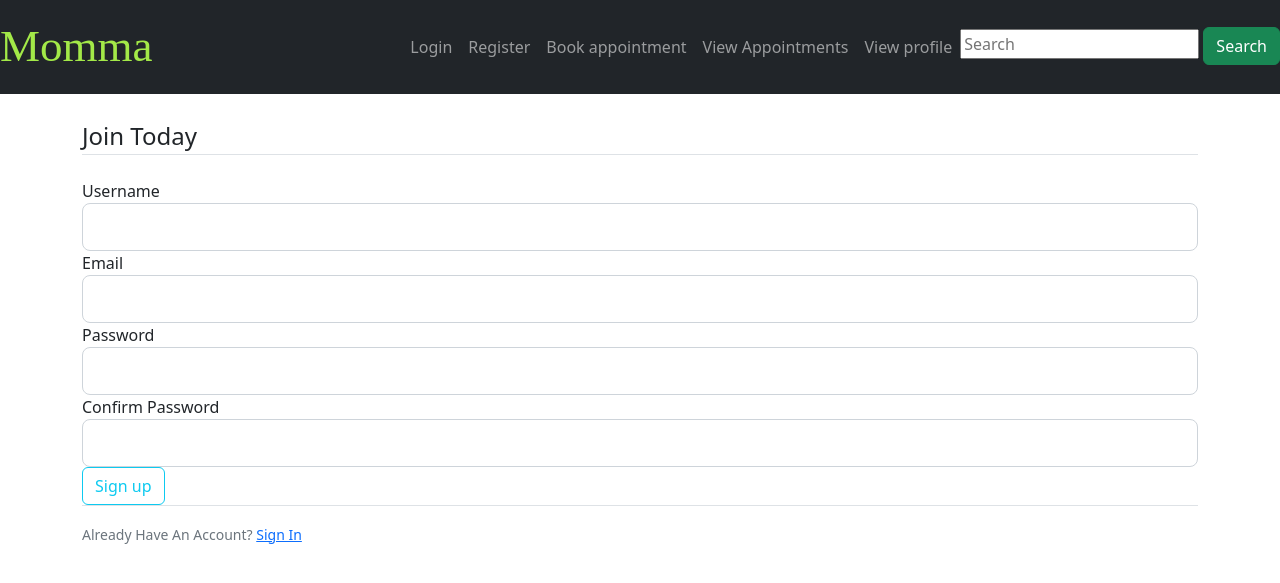
After one commit to kelvin-kahuho/Momma-App---Flask, a Flask app: page /register in a window 1280 px wide. The commit adds this page. Shown: the top 583 px of the page. Run offline with Flask 2, Linux system fonts and the light colour scheme.

Commit message:
Added Log in and registration forms, pages and logic

```diff
--- /dev/null
+++ b/forms.py
@@ -0,0 +1,18 @@
+from  flask_wtf import FlaskForm
+from wtforms import StringField, PasswordField, SubmitField, BooleanField
+from wtforms.validators import DataRequired,length, Email, EqualTo
+import email_validator
+
+
+class RegistrationForm(FlaskForm):
+    username = StringField('Username', validators=[DataRequired(), length(min=2, max=20)])
+    email = StringField('Email', validators=[DataRequired(), Email()])
+    password = PasswordField('Password', validators=[DataRequired()])
+    confirm_password = PasswordField('Confirm Password', validators=[DataRequired(), EqualTo('password')])
+    submit = SubmitField('Sign up')
+
+class LogInForm(FlaskForm):
+    email = StringField('Email', validators=[DataRequired(), Email()])
+    password = PasswordField('Password', validators=[DataRequired()])
+    remember = BooleanField('Remember Me')
+    submit = SubmitField('Login')
--- a/index.py
+++ b/index.py
@@ -5,10 +5,12 @@ from unicodedata import name
 from flask import Flask, render_template
 from flask_sqlalchemy import SQLAlchemy
 from datetime import date, datetime
-
+from forms import RegistrationForm, LogInForm
 app = Flask(__name__)
 app.config['SQLALCHEMY_DATABASE_URI'] = 'sqlite:///site.db'
 db = SQLAlchemy(app)
+
+app.config['SECRET_KEY'] = '788d5501a3787d2ddfe537f2f40239f3'
 
 class User(db.Model):
     id = db.Column(db.Integer, primary_key=True)
@@ -38,6 +40,16 @@ class Appointment(db.Model):
 def hello():
     return render_template("hello.html")
 
+@app.route("/register")
+def register():
+    form = RegistrationForm()
+    return render_template("register.html", form=form)
+
+@app.route("/login")
+def log_in():
+    form = LogInForm()
+    return render_template("login.html", form=form)
+
 @app.route("/book")
 def book_appointment():
     return render_template("book_appointment.html")
--- a/templates/main.html
+++ b/templates/main.html
@@ -4,7 +4,7 @@
     <meta charset="UTF-8">
     <meta http-equiv="X-UA-Compatible" content="IE=edge">
     <meta name="viewport" content="width=device-width, initial-scale=1.0">
-    <title>mainpage</title>
+    <title>Momma</title>
     <link rel="stylesheet" type="text/css" href="static.css">
     <link href="https://cdn.jsdelivr.net/npm/bootstrap@5.2.1/dist/css/bootstrap.min.css" rel="stylesheet" integrity="sha384-iYQeCzEYFbKjA/T2uDLTpkwGzCiq6soy8tYaI1GyVh/UjpbCx/TYkiZhlZB6+fzT" crossorigin="anonymous">
     <!-- Add icon library -->
@@ -18,14 +18,20 @@
     </button>
     <div class="collapse navbar-collapse nav justify-content-end" id="navbarSupportedContent">
       <ul class="navbar-nav mr-auto">
-        <li class="nav-item active">
-          <a class="nav-link" href="/book">Book appointment</a>
+        <li class="nav-item">
+          <a class="nav-link" href="{{ url_for('log_in') }}">Login</a>
         </li>
         <li class="nav-item">
-          <a class="nav-link" href="/view">View Appointments</a>
+          <a class="nav-link" href="{{ url_for('register') }}">Register</a>
+        </li>
+        <li class="nav-item active">
+          <a class="nav-link" href="{{ url_for('book_appointment') }}">Book appointment</a>
         </li>
         <li class="nav-item">
-          <a class="nav-link" href="/profile">View profile</a>
+          <a class="nav-link" href="{{ url_for('view_appointment') }}">View Appointments</a>
+        </li>
+        <li class="nav-item">
+          <a class="nav-link" href="{{ url_for('view_profile') }}">View profile</a>
         </li>
         <form class="">
           <input class="mr-sm-2" type="search" placeholder="Search" aria-label="Search">
--- /dev/null
+++ b/templates/register.html
@@ -0,0 +1,72 @@
+{% extends 'main.html' %}
+{% block content %}
+<div class="content-section">
+    <form method="POST" action="">
+        {{ form.hidden_tag() }}
+        <fieldset class="form-group">
+            <legend class="border-bottom mb-4">Join Today</legend>
+            <div class="form-group">
+                {{ form.username.label(class="form-control-label") }}
+
+                {% if form.username.errors %}
+                    {{ form.username(class="form-control form-control-lg is-invalid") }}
+                    <div class="invalid-feedback">
+                        {% for error in form.username.errors %}
+                            <span>{{ error }}</span>
+                        {% endfor %}
+                    </div>
+                {% else %}
+                    {{ form.username(class="form-control form-control-lg") }}
+                {% endif %}
+            </div>
+            <div class="form-group">
+                {{ form.email.label(class="form-control-label") }}
+                {% if form.email.errors %}
+                    {{ form.email(class="form-control form-control-lg is-invalid") }}
+                    <div class="invalid-feedback">
+                        {% for error in form.email.errors %}
+                            <span>{{ error }}</span>
+                        {% endfor %}
+                    </div>
+                {% else %}
+                    {{ form.email(class="form-control form-control-lg") }}
+                {% endif %}
+            </div>
+            <div class="form-group">
+                {{ form.password.label(class="form-control-label") }}
+                {% if form.password.errors %}
+                    {{ form.password(class="form-control form-control-lg is-invalid") }}
+                    <div class="invalid-feedback">
+                        {% for error in form.password.errors %}
+                            <span>{{ error }}</span>
+                        {% endfor %}
+                    </div>
+                {% else %}
+                    {{ form.password(class="form-control form-control-lg") }}
+                {% endif %}
+            </div>
+            <div class="form-group">
+                {{ form.confirm_password.label(class="form-control-label") }}
+                {% if form.confirm_password.errors %}
+                    {{ form.confirm_password(class="form-control form-control-lg is-invalid") }}
+                    <div class="invalid-feedback">
+                        {% for error in form.confirm_password.errors %}
+                            <span>{{ error }}</span>
+                        {% endfor %}
+                    </div>
+                {% else %}
+                    {{ form.confirm_password(class="form-control form-control-lg") }}
+                {% endif %}
+            </div>
+        </fieldset>
+        <div class="form-group">
+            {{ form.submit(class="btn btn-outline-info") }}
+        </div>
+    </form>
+</div>
+<div class="border-top pt-3">
+    <small class="text-muted">
+        Already Have An Account? <a class="ml-2" href="{{ url_for('log_in') }}">Sign In</a>
+    </small>
+</div>
+{% endblock content %}
```
Also changed, not shown: templates/login.html (added, +52 -0 lines).
